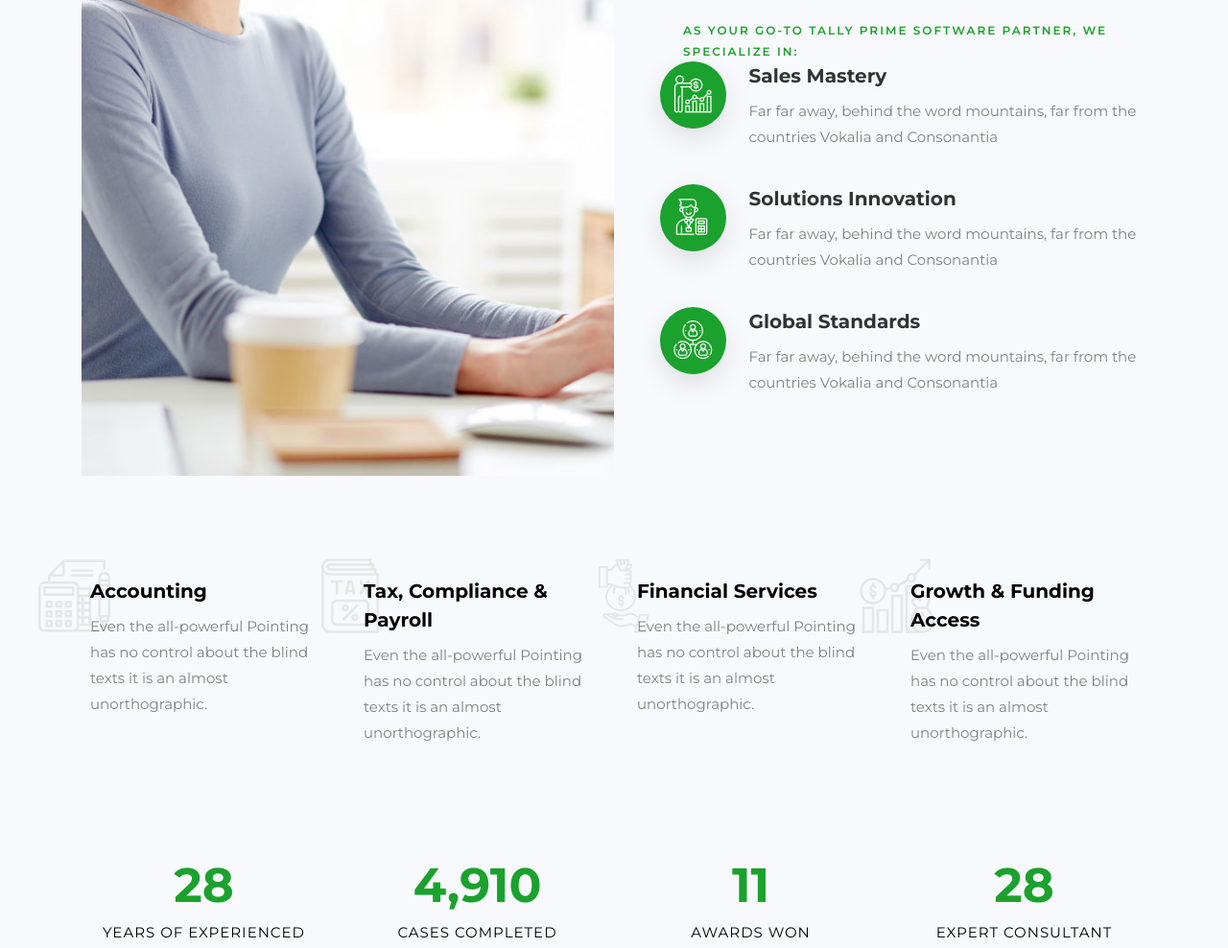
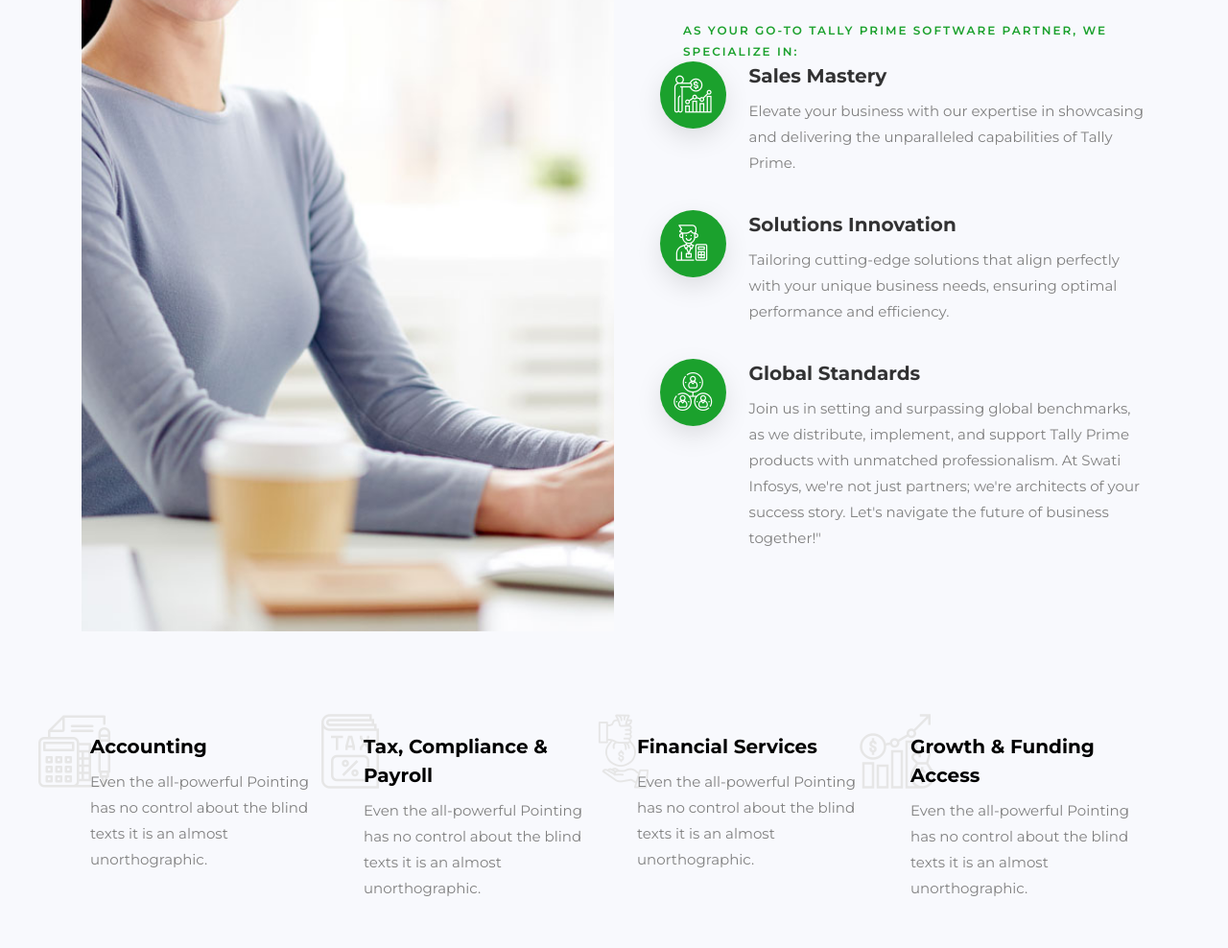
Before and after one commit to Parag479/swati-infosys, a plain HTML site: page index.html in a window 1280 px wide. Shown: the part 1251-2239 px from the top of the page at 96% size. Drawn offline with Linux system fonts and the light colour scheme; some packages are replaced by stand-ins of ours; no server answers; files whose address does not match are found by name.

Commit message:
all data add

```diff
--- a/index.html
+++ b/index.html
@@ -142,21 +142,23 @@
     					<div class="icon d-flex align-items-center justify-content-center"><span class="flaticon-wealth"></span></div>
     					<div class="text pl-4">
     						<h4>Sales Mastery </h4>
-    						<p>Far far away, behind the word mountains, far from the countries Vokalia and Consonantia</p>
+    						<p>Elevate your business with our expertise in showcasing and delivering the unparalleled capabilities of Tally Prime.</p>
     					</div>
     				</div>
     				<div class="services-2 w-100 d-flex">
     					<div class="icon d-flex align-items-center justify-content-center"><span class="flaticon-accountant"></span></div>
     					<div class="text pl-4">
     						<h4>Solutions Innovation</h4>
-    						<p>Far far away, behind the word mountains, far from the countries Vokalia and Consonantia</p>
+    						<p>Tailoring cutting-edge solutions that align perfectly with your unique business needs, ensuring optimal performance and efficiency.</p>
     					</div>
     				</div>
     				<div class="services-2 w-100 d-flex">
     					<div class="icon d-flex align-items-center justify-content-center"><span class="flaticon-teamwork"></span></div>
     					<div class="text pl-4">
     						<h4>Global Standards </h4>
-    						<p>Far far away, behind the word mountains, far from the countries Vokalia and Consonantia</p>
+    						<p>Join us in setting and surpassing global benchmarks, as we distribute, implement, and support Tally Prime products with unmatched professionalism.
+
+								At Swati Infosys, we're not just partners; we're architects of your success story. Let's navigate the future of business together!"</p>
     					</div>
     				</div>
     				<!-- <div class="services-2 w-100 d-flex">
```
